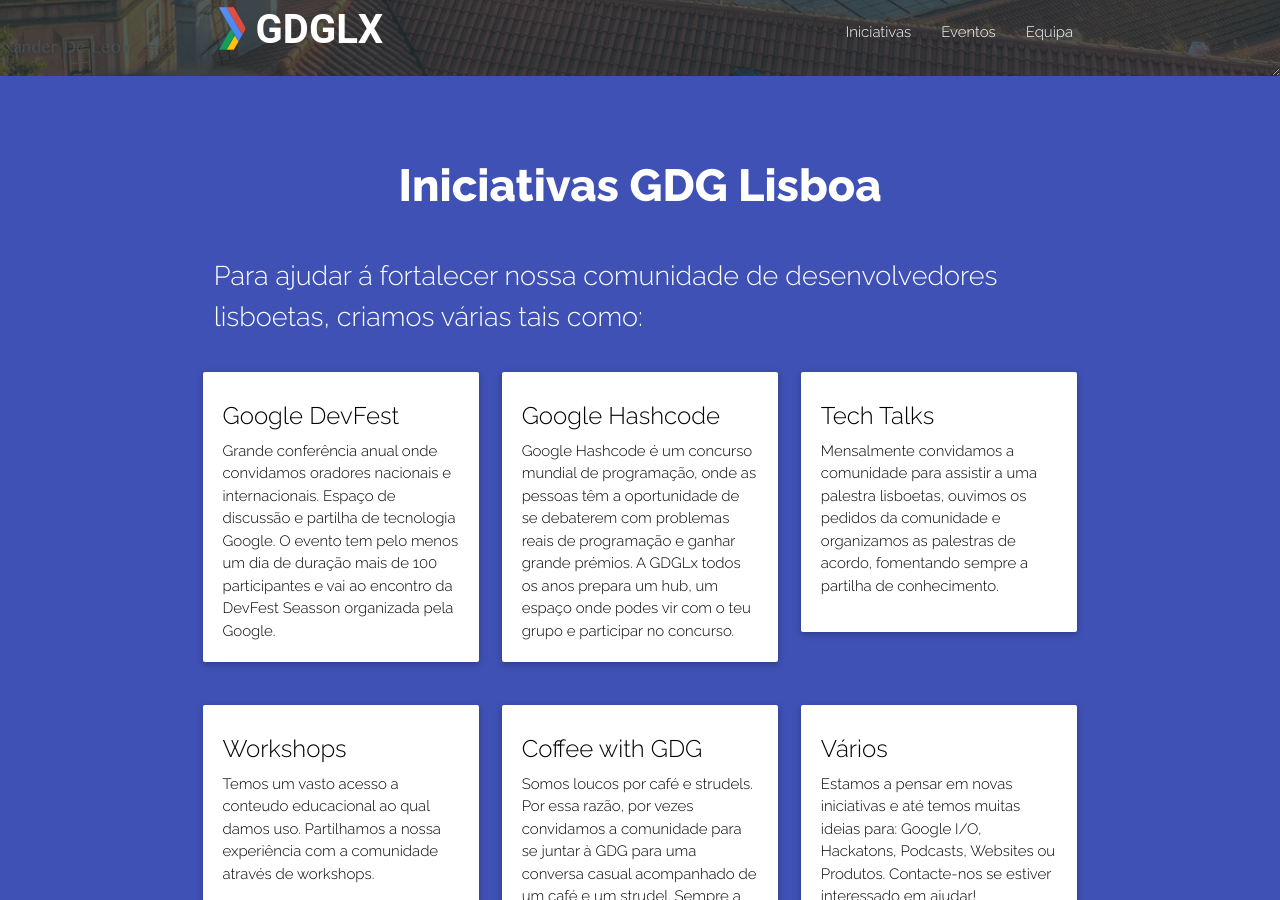
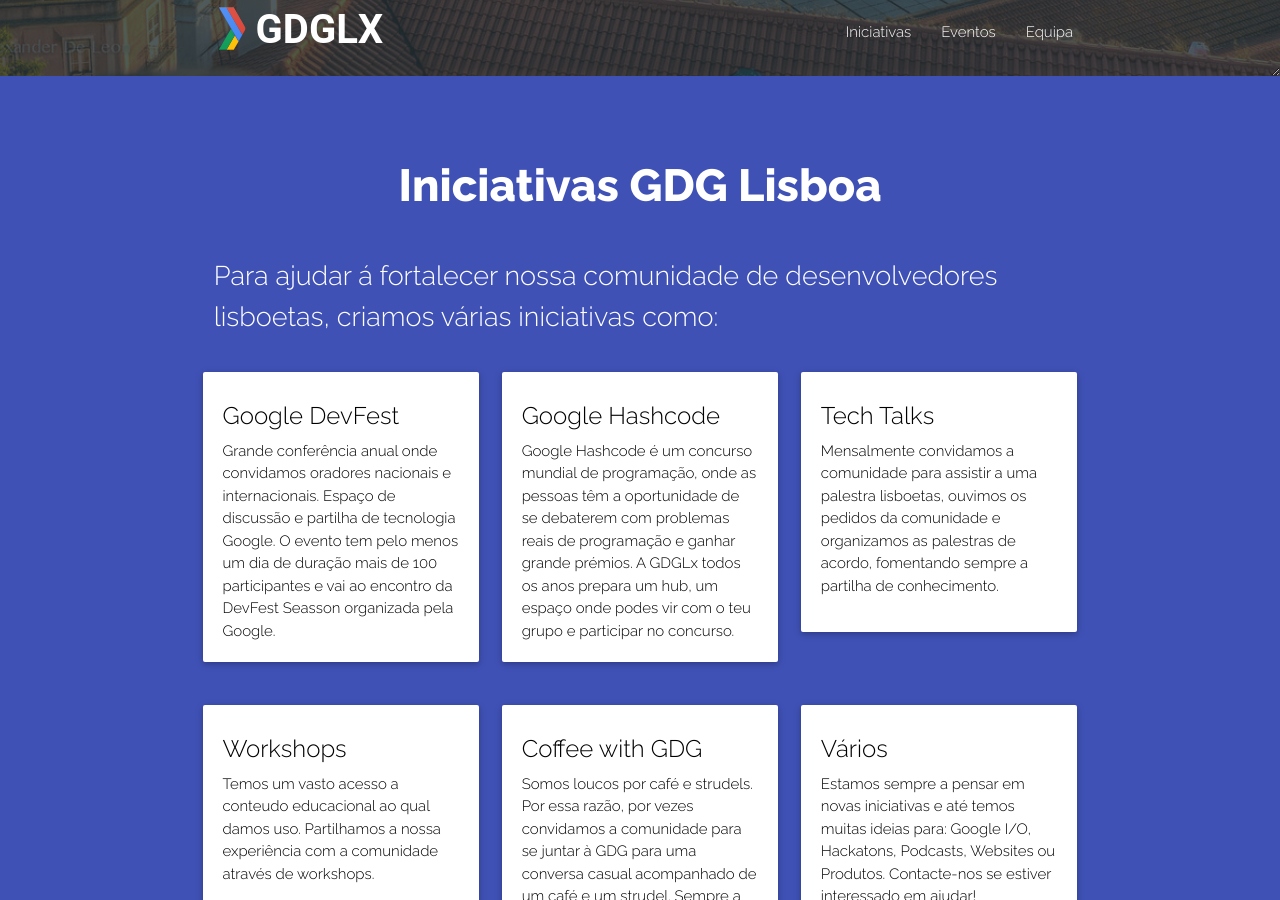
Before and after one commit to gdglisbon/Website, a Jekyll site: the page built from index.html, in a window 1280 px wide and 900 px high, scrolled down 824 px. Built offline with Jekyll 4.4.1, drawn with Linux system fonts in a browser that asks for light colours; some of the changed text lies outside the part shown.

Commit message:
iniciativas*

```diff
--- a/_includes/team.html
+++ b/_includes/team.html
@@ -92,7 +92,7 @@
 				</div>
 				<div class="card-team">
 					<span class="card-title">É a tua vez</span>
-					<p class="black-text">Contamos com várias pessoas para concretizar todos os eventos da GDG, queres criar um evento Google? Queres simplesmente ajudar? Fala connosco!</p>
+					<p class="black-text">Contamos com várias pessoas para concretizar todas as iniciativas da GDGLx, queres criar um evento Google? Queres simplesmente ajudar? Fala connosco!</p>
 				</div>
 			</div>
 		</div>
--- a/_includes/work.html
+++ b/_includes/work.html
@@ -5,7 +5,7 @@
 		</div>
 
 		<div class="col s12">
-			<p class="text white-text"> Para ajudar á fortalecer nossa comunidade de desenvolvedores lisboetas, criamos várias tais como: </p>
+			<p class="text white-text"> Para ajudar á fortalecer nossa comunidade de desenvolvedores lisboetas, criamos várias iniciativas como: </p>
 		</div>
 
 		<div class="row">
@@ -63,7 +63,7 @@
                 <div class="card black-text">
                     <div class="card-content">
                         <span class="card-title black-text" lang="en">Vários</span>
-                        <p class="card-text">Estamos a pensar em novas iniciativas e até temos muitas ideias para: Google I/O, Hackatons, Podcasts, Websites ou Produtos. Contacte-nos se estiver interessado em ajudar!</p>
+                        <p class="card-text">Estamos sempre a pensar em novas iniciativas e até temos muitas ideias para: Google I/O, Hackatons, Podcasts, Websites ou Produtos. Contacte-nos se estiver interessado em ajudar!</p>
                     </div>
                 </div>
             </div>
```
